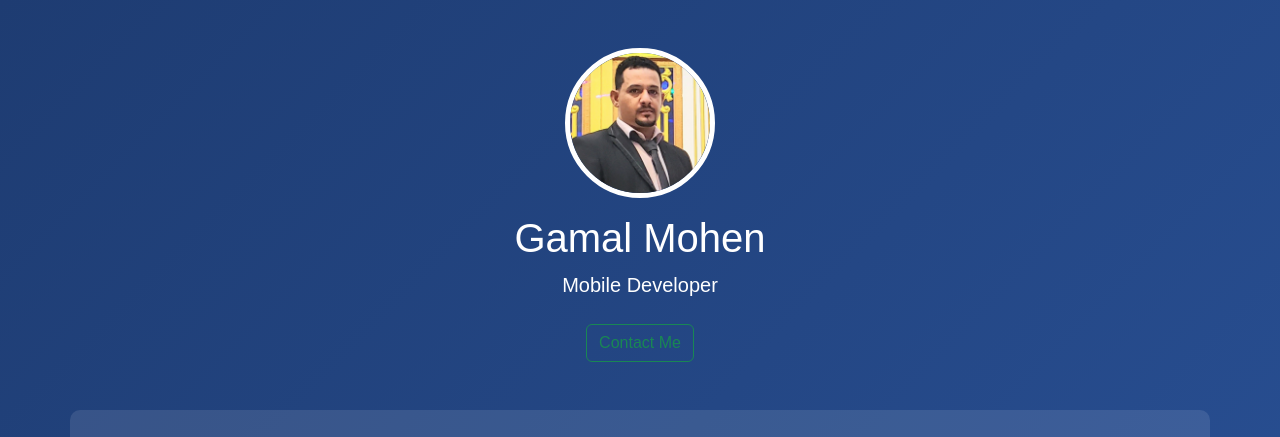
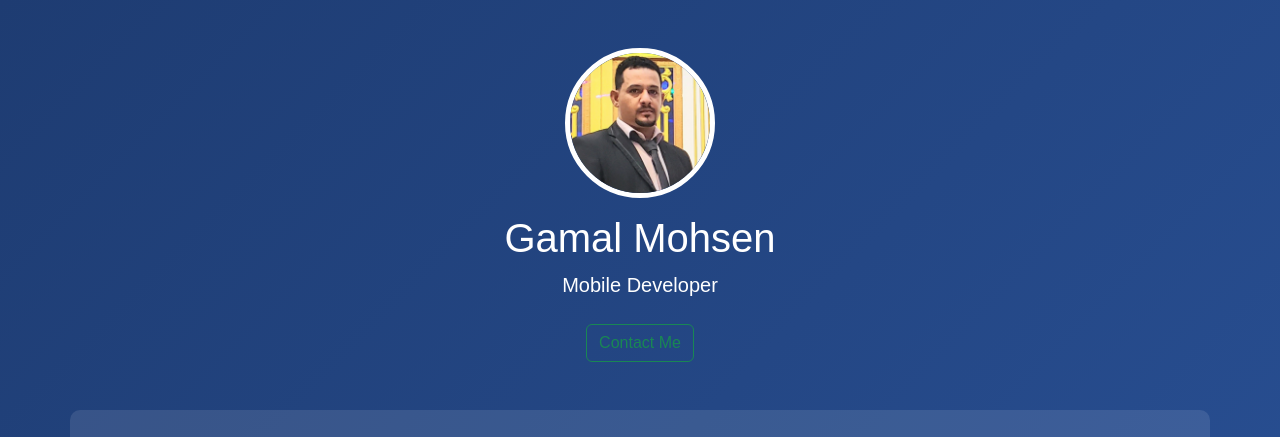
Before and after one commit to gamaldev/profile, a plain HTML site: page index.html in a window 1280 px wide. Shown: the top 437 px of the page. Drawn offline with nearby package versions, Linux system fonts and the light colour scheme.

Commit message:
fix typo

```diff
--- a/index.html
+++ b/index.html
@@ -48,7 +48,7 @@
 <body>
     <div class="container text-center mt-5">
         <img src="gamal.png" class="profile-img rounded-circle mb-3" alt="Gamal Mohen Profile">
-        <h1>Gamal Mohen</h1>
+        <h1>Gamal Mohsen</h1>
         <p class="lead">Mobile Developer</p>
 
         <div class="mt-4">
```
